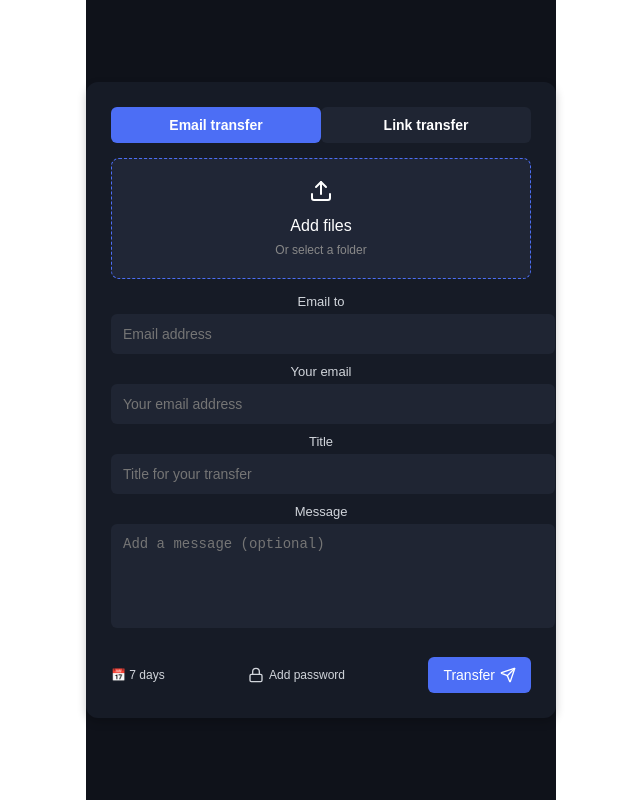
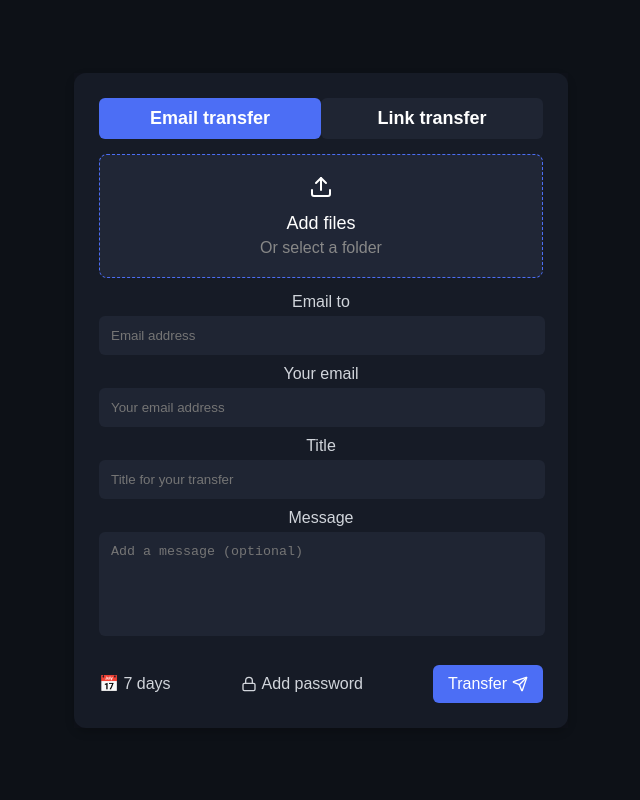
Before and after one commit to avinashvermaaa/File_Transfer, a React (Create React App) app in the folder frontend/: page / in a window 1280 px wide. Shown: the whole page, without its empty margins (319-959 px from the left). Built offline with nearby package versions, Linux system fonts and the light colour scheme.

Commit message:
fixed homepage screen size

```diff
--- a/frontend/src/pages/Home.css
+++ b/frontend/src/pages/Home.css
@@ -1,15 +1,24 @@
+body,
+html {
+    height: 100%;
+    margin: 0;
+    padding: 0;
+    background-color: #0d1117;
+    /* Match the background color */
+}
+
 /* Page Background */
 .home-container {
     display: flex;
     justify-content: center;
     align-items: center;
-    height: 100vh;
+    /* height: 100vh; */
     background-color: #0f121a;
 }
 
 /* Main Box */
 .transfer-box {
-    width: 420px;
+    width: 444px;
     background: #161b26;
     padding: 25px;
     border-radius: 12px;
@@ -29,7 +38,7 @@
     padding: 10px;
     border: none;
     cursor: pointer;
-    font-size: 14px;
+    font-size: 18px;
     font-weight: bold;
     color: white;
     background: #1f2533;
@@ -53,18 +62,18 @@
 
 .file-upload p {
     margin: 10px 0 5px;
-    font-size: 16px;
+    font-size: 18px;
 }
 
 .file-upload span {
-    font-size: 12px;
+    font-size: 16px;
     color: #888;
 }
 
 /* Labels */
 label {
     display: block;
-    font-size: 13px;
+    font-size: 16px;
     margin-bottom: 5px;
     color: #d1d5db;
 }
@@ -72,15 +81,15 @@ label {
 /* Input Fields */
 input,
 textarea {
-    width: 100%;
+    width: 95%;
     padding: 12px;
     margin-bottom: 10px;
     border: none;
     border-radius: 6px;
     background: #1f2533;
     color: white;
-    font-size: 14px;
-    outline: none;
+    /* font-size: 16px; */
+    /* outline: none; */
 }
 
 textarea {
@@ -97,7 +106,7 @@ textarea {
 }
 
 .footer span {
-    font-size: 12px;
+    font-size: 16px;
     color: #d1d5db;
 }
 
@@ -114,7 +123,7 @@ textarea {
 /* Transfer Button */
 .transfer-btn {
     padding: 10px 15px;
-    font-size: 14px;
+    font-size: 16px;
     background: #4c6ef5;
     border: none;
     cursor: pointer;
```
